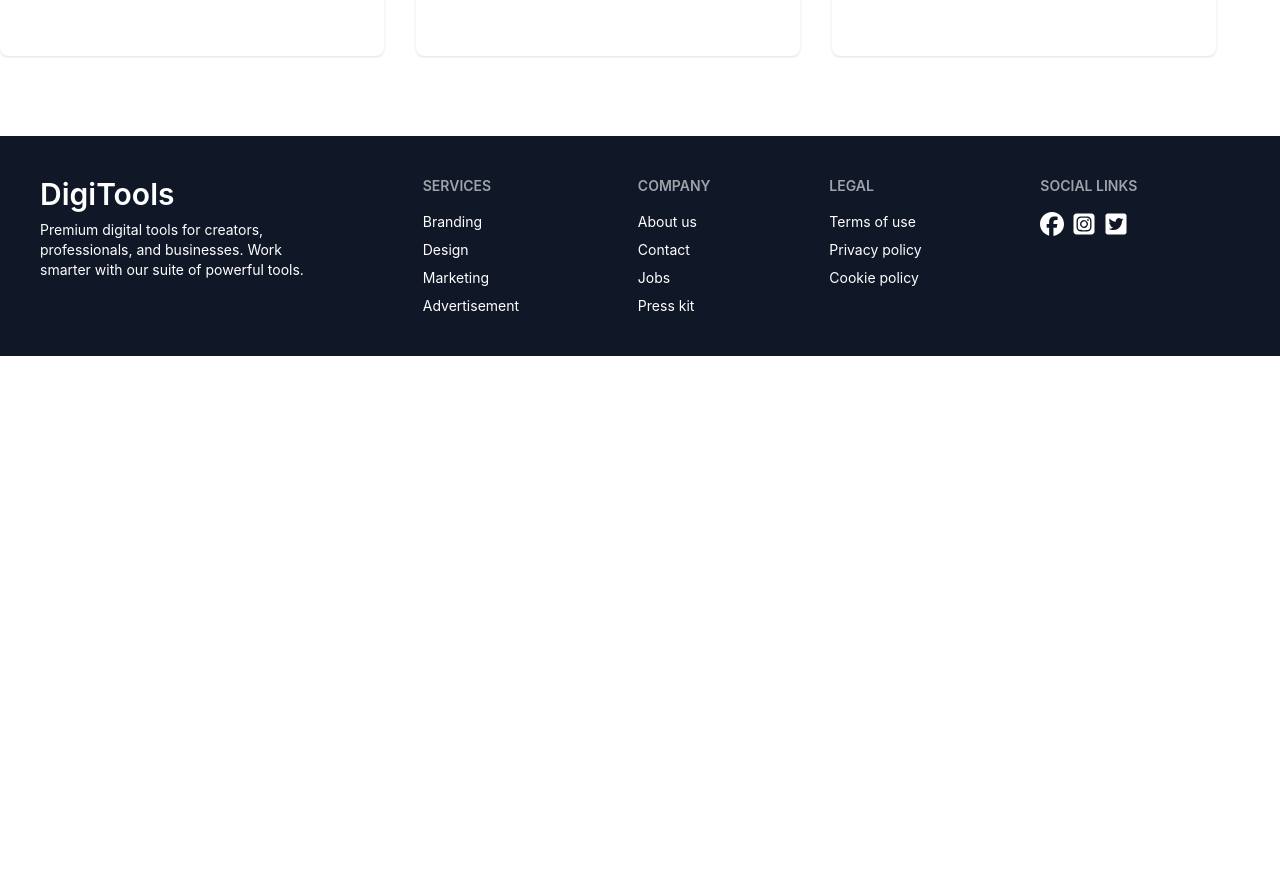
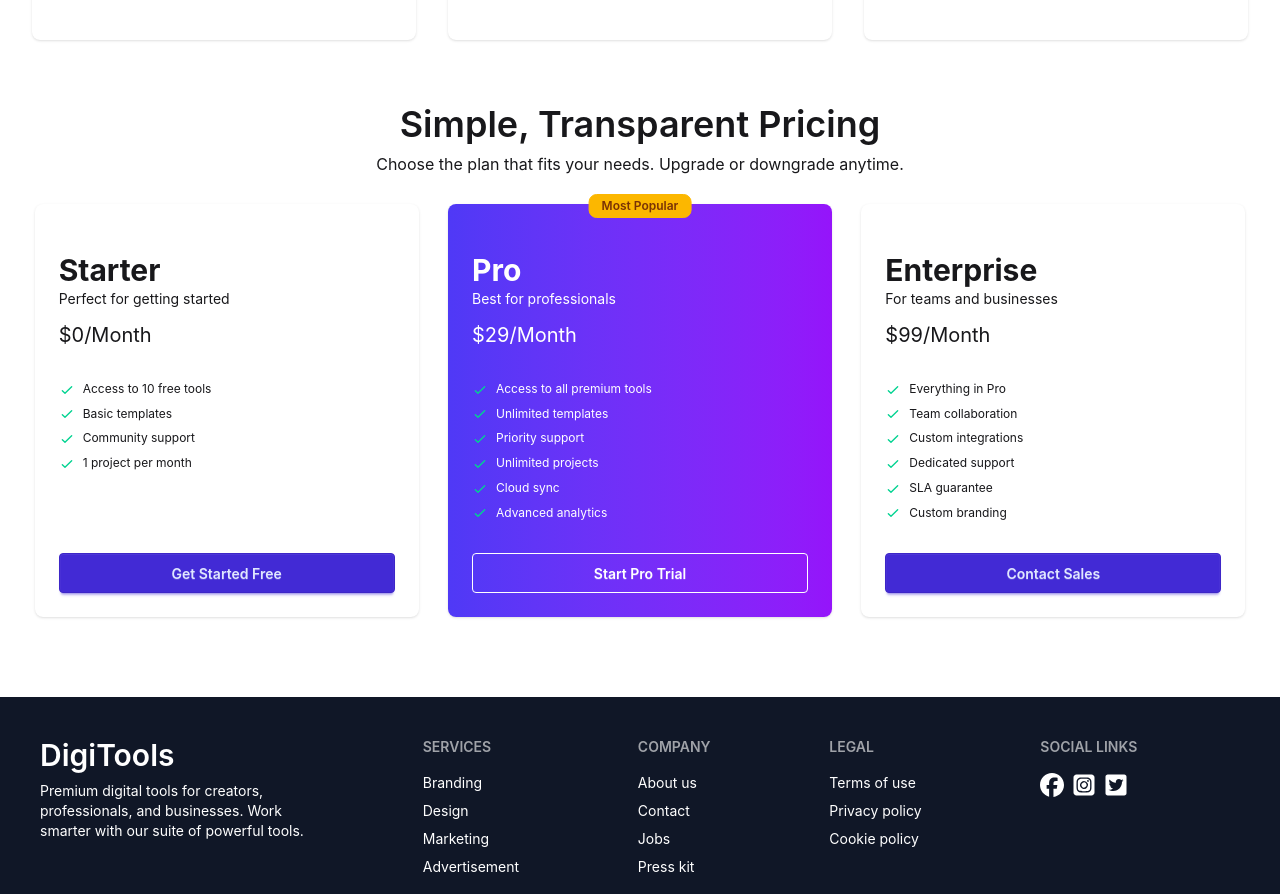
Before and after one commit to anaitullah31/digital-tools, a React (Vite) app: page / in a window 1280 px wide. Shown: the part 1298-2192 px from the top of the page. Before the commit the page ends 1654 px from the top, so only its background shows below. Built offline with nearby package versions, Linux system fonts and the light colour scheme.

Commit message:
Desing pricing section

```diff
--- a/src/App.jsx
+++ b/src/App.jsx
@@ -3,6 +3,7 @@ import Footer from "./components/Footer/Footer";
 import GetStarted from "./components/GetStarted/GetStarted";
 import Header from "./components/Header/Header";
 import Hero from "./components/Hero/Hero";
+import Pricing from "./components/Pricing/Pricing";
 import Stat from "./components/Stat/Stat";
 
 function App() {
@@ -12,6 +13,7 @@ function App() {
       <Hero />
       <Stat />
       <GetStarted />
+      <Pricing />
       <div className="bg-[#101727] text-white">
         <Footer />
       </div>
--- a/src/components/GetStarted/GetStarted.jsx
+++ b/src/components/GetStarted/GetStarted.jsx
@@ -6,24 +6,27 @@ import User from "../../assets/user.png";
 
 const GetStarted = () => {
   return (
-    <div className="max-w-7xl mx-auto py-20">
+    <div className="max-w-7xl mx-auto py-16 px-4 sm:px-6 lg:px-8">
       <SectionHeading
         title="Get Started in 3 Steps"
         description="Start using premium digital tools in minutes, not hours."
       />
-      <div className="flex gap-8 pt-8">
+
+      <div className="grid grid-cols-1 sm:grid-cols-2 lg:grid-cols-3 gap-8 pt-8 justify-items-center">
         <GetStartedCard
           cardTitle="Create Account"
           cardDescription="Sign up for free in seconds. No credit card required to get started."
           image={User}
           index="01"
         />
+
         <GetStartedCard
           cardTitle="Choose Products"
           cardDescription="Browse our catalog and select the tools that fit your needs."
           image={Package}
           index="02"
         />
+
         <GetStartedCard
           cardTitle="Start Creating"
           cardDescription="Download and start using your premium tools immediately."
--- /dev/null
+++ b/src/components/Pricing/Pricing.jsx
@@ -0,0 +1,29 @@
+import { Suspense } from "react";
+import SectionHeading from "../SectionHeading/SectionHeading";
+import PricingData from "./PricingData";
+
+const loadingPringData = async () => {
+  const res = await fetch("subscription.json");
+  return res.json();
+};
+
+const Pricing = () => {
+  const allPricingData = loadingPringData();
+  return (
+    <div>
+      <SectionHeading
+        title="Simple, Transparent Pricing"
+        description="Choose the plan that fits your needs. Upgrade or downgrade anytime."
+      />
+      <div>
+        <Suspense
+          fallback={<span className="loading loading-ring loading-xl"></span>}
+        >
+          <PricingData allPricingData={allPricingData} />
+        </Suspense>
+      </div>
+    </div>
+  );
+};
+
+export default Pricing;
--- /dev/null
+++ b/src/components/Pricing/PricingCard.jsx
@@ -0,0 +1,62 @@
+import Button from "../Button/Button";
+
+const PricingCard = ({ subscription }) => {
+  const { name, description, price, features, buttonText, tag } = subscription;
+  console.log(tag);
+
+  return (
+    <div
+      className={`relative w-full max-w-sm card shadow-sm pt-6 ${
+        tag
+          ? "bg-linear-to-r from-[#4F39F6] to-[#9514FA] text-white"
+          : "bg-base-100"
+      }`}
+    >
+      {tag && (
+        <div className="absolute -top-3 left-1/2 -translate-x-1/2">
+          <span className="badge badge-warning px-3 py-2 text-xs font-semibold">
+            Most Popular
+          </span>
+        </div>
+      )}
+
+      <div className="card-body flex flex-col">
+        <div className="space-y-3">
+          <div>
+            <h2 className="text-3xl font-bold">{name}</h2>
+            <p>{description}</p>
+          </div>
+          <span className="text-xl">${price}/Month</span>
+        </div>
+
+        <ul className="mt-6 flex flex-col gap-2 text-xs flex-1">
+          {features.map((feature, i) => (
+            <li key={i}>
+              <svg
+                xmlns="http://www.w3.org/2000/svg"
+                className="size-4 me-2 inline-block text-success"
+                fill="none"
+                viewBox="0 0 24 24"
+                stroke="currentColor"
+              >
+                <path
+                  strokeLinecap="round"
+                  strokeLinejoin="round"
+                  strokeWidth="2"
+                  d="M5 13l4 4L19 7"
+                />
+              </svg>
+              <span>{feature}</span>
+            </li>
+          ))}
+        </ul>
+
+        <div className="mt-6">
+          <button className={`btn ${tag ? 'btn-outline' : ' btn-primary'} w-full`}>{buttonText}</button>
+        </div>
+      </div>
+    </div>
+  );
+};
+
+export default PricingCard;
--- /dev/null
+++ b/src/components/Pricing/PricingData.jsx
@@ -0,0 +1,18 @@
+import { use } from "react";
+import PricingCard from "./PricingCard";
+
+const PricingData = ({ allPricingData }) => {
+  const pricing = use(allPricingData);
+
+  return (
+    <div className="max-w-7xl mx-auto px-4 sm:px-6 lg:px-8 mt-7">
+      <div className="grid grid-cols-1 sm:grid-cols-2 lg:grid-cols-3 gap-6 justify-items-center pb-20">
+        {pricing.map((subscription) => (
+          <PricingCard key={subscription.id} subscription={subscription} />
+        ))}
+      </div>
+    </div>
+  );
+};
+
+export default PricingData;
```
